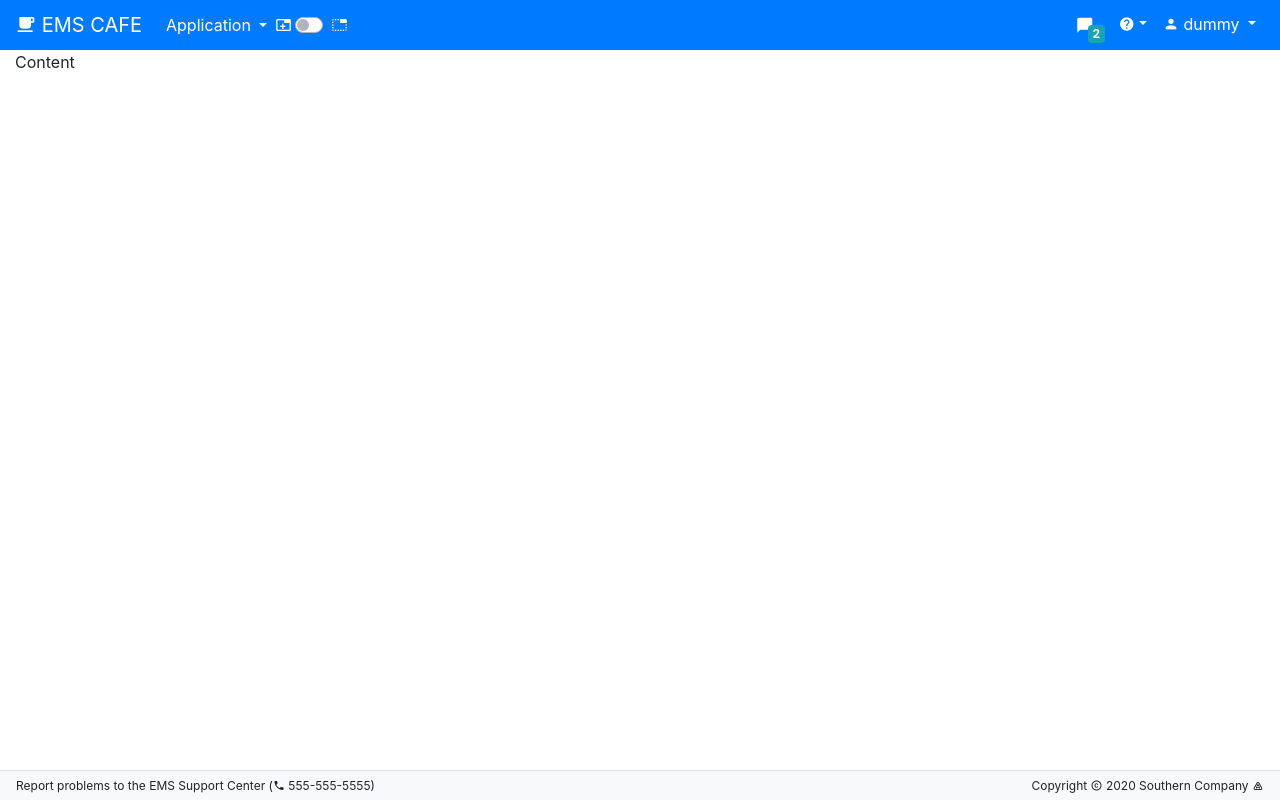
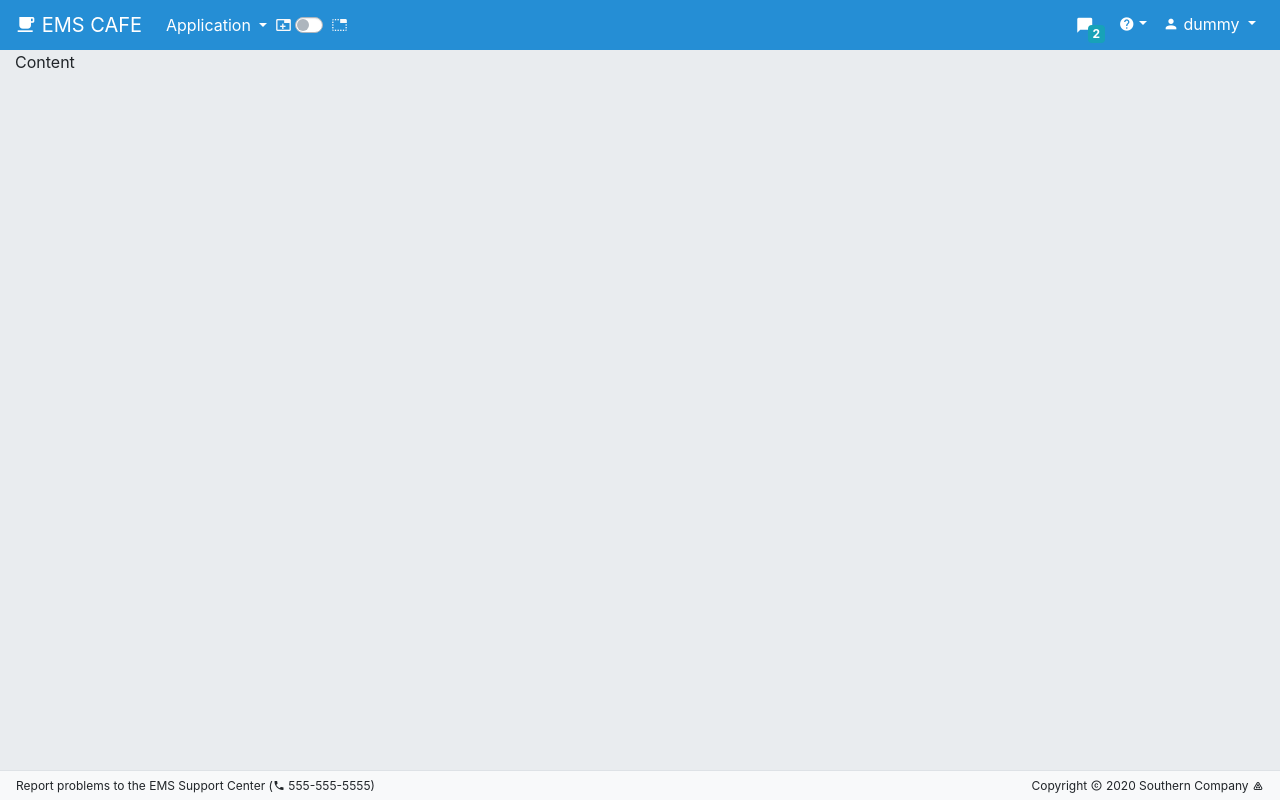
Before and after one commit to el-work-local-projects/bootstrap-vue, a Vue app: page / in a window 1280 px wide. Built offline with nearby package versions, Linux system fonts and the light colour scheme.

Commit message:
Switched to SCSS.

```diff
--- a/package.json
+++ b/package.json
@@ -22,6 +22,9 @@
     "babel-eslint": "^10.1.0",
     "eslint": "^6.7.2",
     "eslint-plugin-vue": "^6.2.2",
+    "node-sass": "^4.14.1",
+    "sass": "^1.26.5",
+    "sass-loader": "^8.0.2",
     "vue-template-compiler": "^2.6.11"
   },
   "eslintConfig": {
--- a/src/App.vue
+++ b/src/App.vue
@@ -19,10 +19,9 @@ export default {
 }
 </script>
 
-<style>
-	@import "../node_modules/bootstrap/dist/css/bootstrap.min.css";
+<style lang="scss">
 	@import "../node_modules/@mdi/font/css/materialdesignicons.min.css";
-	@import "../node_modules/bootstrap-vue/dist/bootstrap-vue.min.css";
+	@import "@/styles/global.scss";
 
 	html {
 		height: 100%;
@@ -30,6 +29,7 @@ export default {
 
 	body {
 		height: 100%;
+		background-color: gray("200");
 	}
 
 	#app {
@@ -39,4 +39,8 @@ export default {
 	.app-content {
 		height: calc(100% - 80px);
 	}
+
+	.custom-control-input-warning .custom-control-input:checked ~ .custom-control-label::before {
+		background: theme-color("warning") linear-gradient(180deg, theme-color-level(warning, -5), theme-color("warning")) repeat-x;
+	}
 </style>
--- a/src/components/NavBar.vue
+++ b/src/components/NavBar.vue
@@ -75,14 +75,6 @@
 	}
 </script>
 
-<style>
-	.custom-control-input-warning .custom-control-input:checked ~ .custom-control-label::before {
-		color: #fff;
-		border-color: #007bff;
-		background-color: orange;
-	}
-</style>
-
 <style scoped>
 	nav {
 		height: 50px;
--- /dev/null
+++ b/src/styles/global.scss
@@ -0,0 +1,11 @@
+@charset "utf-8";
+
+$theme-colors: (
+	"primary": #258ED5
+);
+
+$enable-shadows: true;
+$enable-gradients: true;
+
+@import "node_modules/bootstrap/scss/bootstrap";
+@import "node_modules/bootstrap-vue/src/index";
--- /dev/null
+++ b/vue.config.js
@@ -0,0 +1,8 @@
+module.exports = {
+	css: {
+		loaderOptions: {
+			sass: {
+			}
+		}
+	}
+}
```
Also changed, not shown: 1 other file (tests, documents, lock files or other folders).
